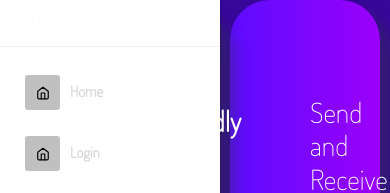
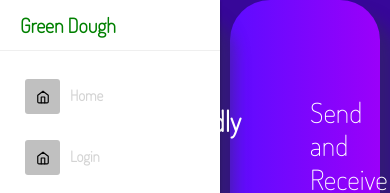
Before and after one commit to avni0000patel/green-dough, a React (Create React App) app in the folder client/: page / in a window 390 px wide. Shown: the top 193 px of the page. Built offline with nearby package versions, Linux system fonts and the light colour scheme; grey boxes are pictures that could not be loaded.

Commit message:
green logotext

```diff
--- a/client/src/components/Home/home.js
+++ b/client/src/components/Home/home.js
@@ -35,12 +35,6 @@ export default function Home() {
     },
     green: {
       color: 'green',
-    },
-    top: {
-
-    },
-    heading: {
-      color: '',
     },
     signupBtn: {
       color: '#5d0cff',
--- a/client/src/components/Home/login.js
+++ b/client/src/components/Home/login.js
@@ -1,5 +1,5 @@
 import React, { useState } from 'react';
-import { Form, Button, Alert } from 'react-bootstrap';
+import { Form } from 'react-bootstrap';
 import { Link } from 'react-router-dom';
 
 import { useMutation } from '@apollo/client';
--- a/client/src/components/Home/sidebar.css
+++ b/client/src/components/Home/sidebar.css
@@ -39,10 +39,10 @@
     height: 100vh;
 }
 
-#header .pro-sidebar-inner .pro-sidebar-layout .logotext p {
+#header .pro-sidebar-inner .pro-sidebar-layout .logotext {
     font-size: 20px;
-    padding: 0 20px;
-    color: rgba(252, 252, 252, 0.521);
+    padding: 10px 20px;
+    color: green;
     font-weight: bold;
 }
 
@@ -69,9 +69,3 @@
 #header .logo {
     padding: 20px;
 }
-
-@media only screen and (max-width: 720px) {
-    html {
-        overflow: hidden;
-    }
-}
--- a/client/src/components/Home/sidebar.js
+++ b/client/src/components/Home/sidebar.js
@@ -30,7 +30,7 @@ function Sidebar() {
                 <ProSidebar>
                     <SidebarHeader>
                         <div className="logotext">
-                            <p>Green Dough</p>
+                            Green Dough
                         </div>
                     </SidebarHeader>
                     {Auth.loggedIn() ? (
```
Also changed, not shown: 1 other file (tests, documents, lock files or other folders).
